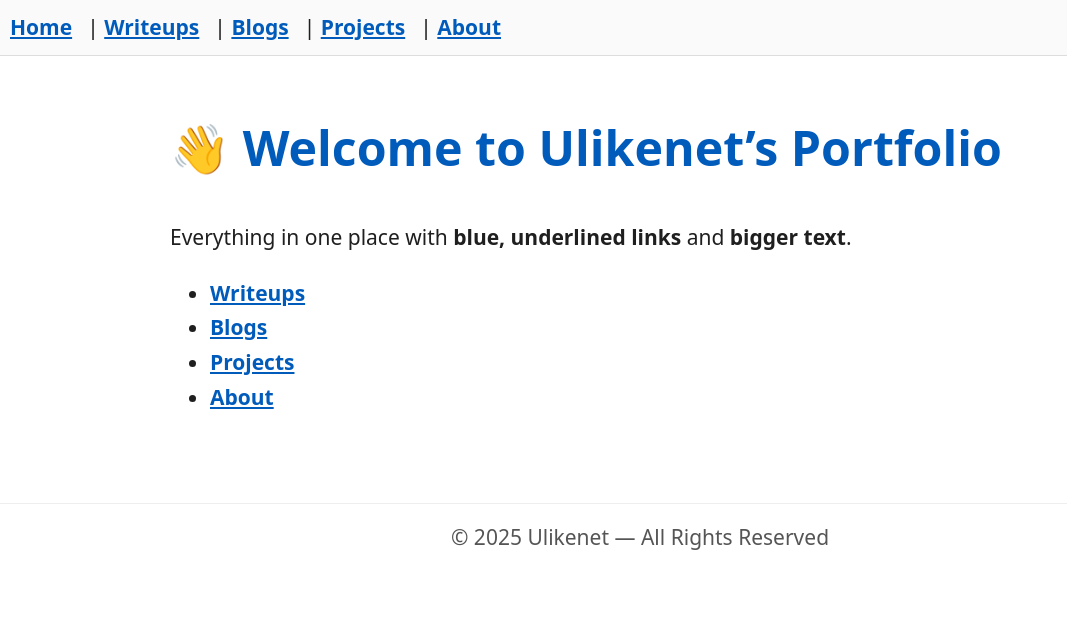
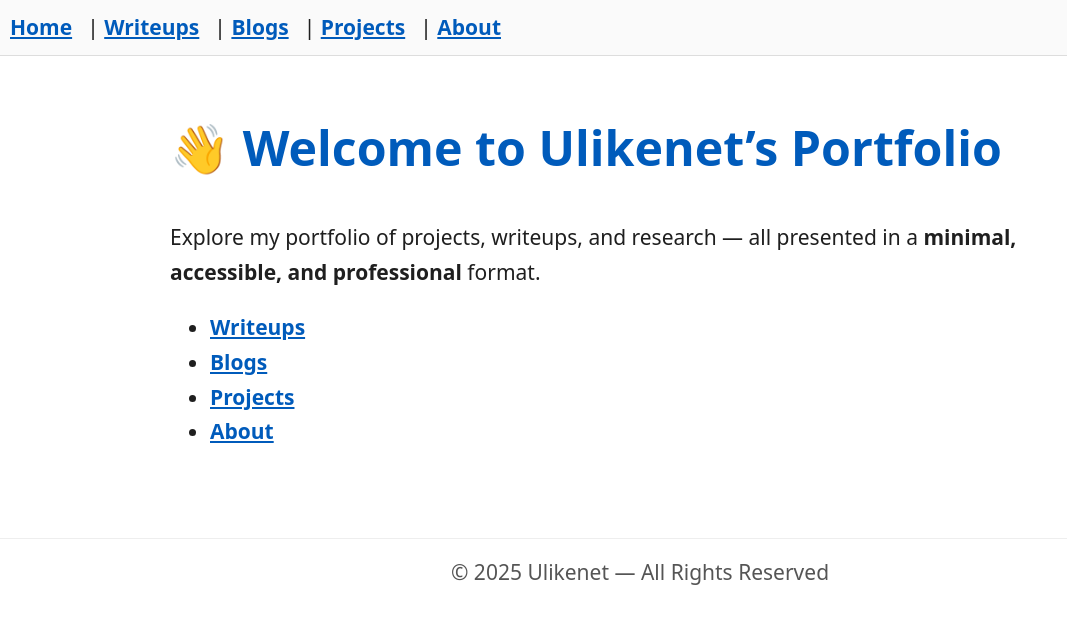
Before and after one commit to Ulikenet/ulikenet.github.io, a Jekyll site: the page built from index.md, in a window 1280 px wide. Shown: the top 624 px of the page, without its empty margins (0-1067 px from the left). Built offline with Jekyll 4.4.1, drawn with Linux system fonts in a browser that asks for light colours.

Commit message:
Update index.md

```diff
--- a/index.md
+++ b/index.md
@@ -5,7 +5,7 @@ layout: default
 
 # 👋 Welcome to Ulikenet's Portfolio
 
-Everything in one place with **blue, underlined links** and **bigger text**.
+Explore my portfolio of projects, writeups, and research — all presented in a **minimal, accessible, and professional** format.
 
 - [Writeups](/writeups/)
 - [Blogs](/blogs/)
```
